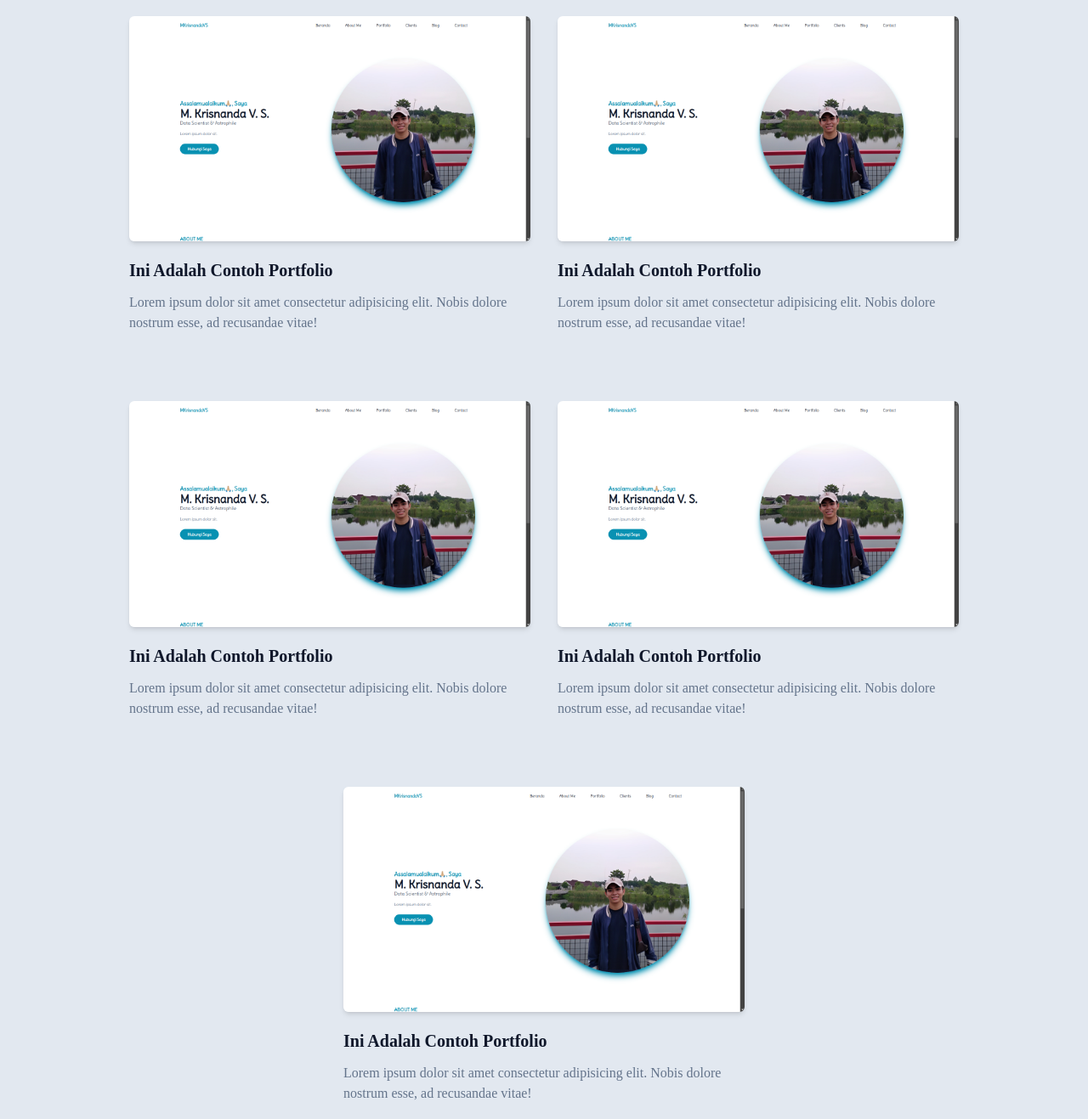
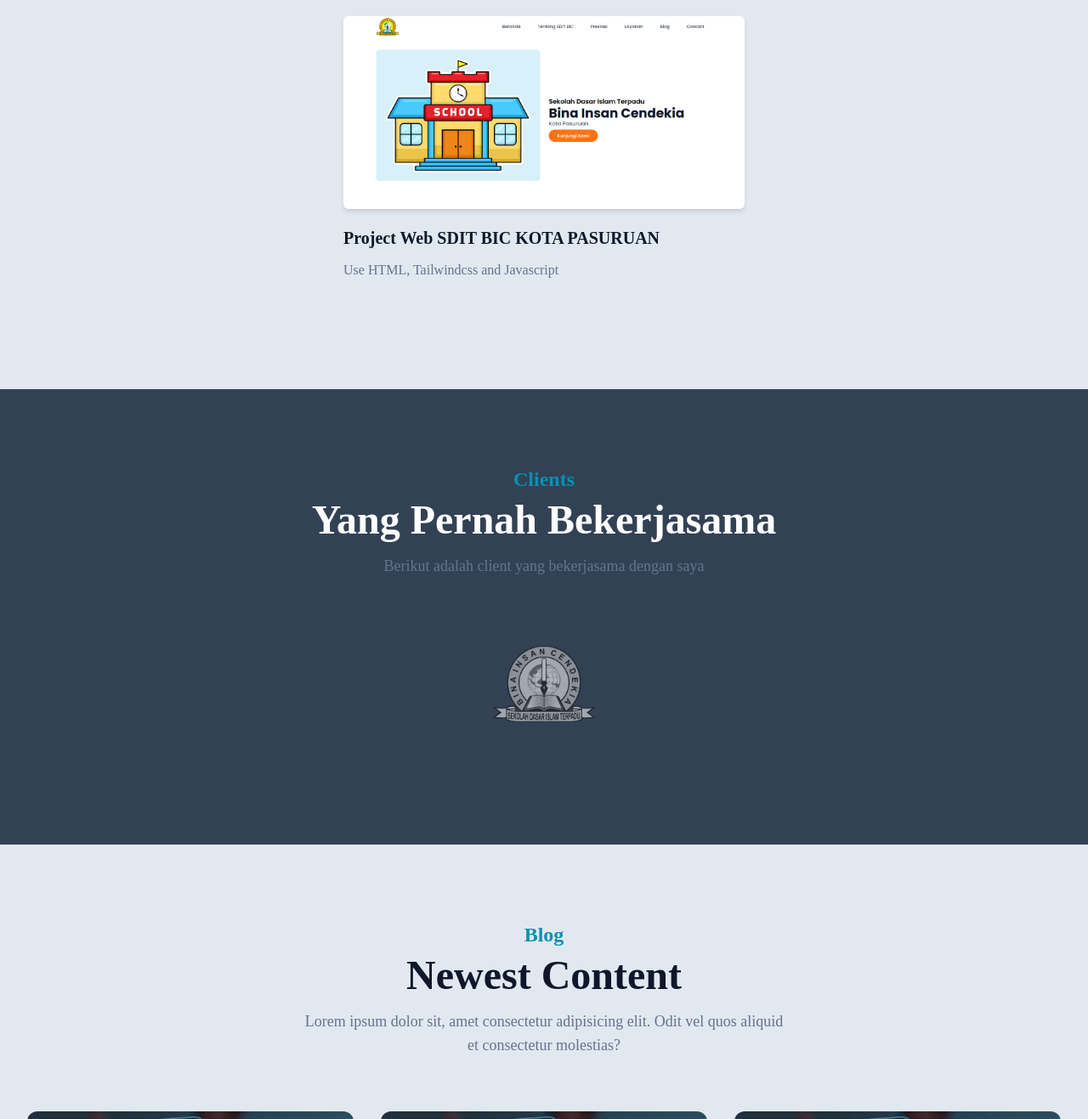
Before and after one commit to MKrisnandaVS/coba, a plain HTML site: page index.html in a window 1280 px wide. Shown: the part 1483-2800 px from the top of the page at 85% size. Drawn offline with nearby package versions, Linux system fonts and the light colour scheme; a web font is replaced by a local one.

Commit message:
alhamdulillah

```diff
--- a/index.html
+++ b/index.html
@@ -83,6 +83,7 @@
       }
     </script>
     <!-- Tittle -->
+    <link rel="icon" href="/img/coba.png" type="image/png" />
     <title>My-Portfolio</title>
   </head>
   <body>
@@ -93,9 +94,12 @@
       <div class="container">
         <div class="flex items-center justify-between relative">
           <div class="px-4">
-            <a href="#home" class="font-bold text-lg text-primary block py-6"
-              >MKrisnandaVS</a
-            >
+            <a href="#home" class="block pt-2 pb-2"
+              ><img
+                src="/img/coba.png"
+                alt=""
+                class="rounded-full w-12 h-12 object-cover"
+            /></a>
           </div>
           <div class="flex items-center px-4">
             <button
@@ -360,92 +364,21 @@
         >
           <div class="mb-12 p-4 md:w-1/2">
             <div class="rounded-md shadow-md overflow-hidden">
-              <img
-                src="/img/portfolio/Screenshot from 2025-01-01 15-35-39.png"
-                alt=""
-                width="w-full"
-              />
+              <a href="https://sditbicpaskot.netlify.app/" target="_blank">
+                <img
+                  src="/img/portfolio/bicproject.png"
+                  alt=""
+                  width="w-full"
+                />
+              </a>
             </div>
             <h3
               class="font-semibold text-dark text-xl mt-5 mb-3 dark:text-white"
             >
-              Ini Adalah Contoh Portfolio
+              Project Web SDIT BIC KOTA PASURUAN
             </h3>
             <p class="font-medium text-base text-secondary">
-              Lorem ipsum dolor sit amet consectetur adipisicing elit. Nobis
-              dolore nostrum esse, ad recusandae vitae!
-            </p>
-          </div>
-          <div class="mb-12 p-4 md:w-1/2">
-            <div class="rounded-md shadow-md overflow-hidden">
-              <img
-                src="/img/portfolio/Screenshot from 2025-01-01 15-35-39.png"
-                alt=""
-                width="w-full"
-              />
-            </div>
-            <h3
-              class="font-semibold text-dark text-xl mt-5 mb-3 dark:text-white"
-            >
-              Ini Adalah Contoh Portfolio
-            </h3>
-            <p class="font-medium text-base text-secondary">
-              Lorem ipsum dolor sit amet consectetur adipisicing elit. Nobis
-              dolore nostrum esse, ad recusandae vitae!
-            </p>
-          </div>
-          <div class="mb-12 p-4 md:w-1/2">
-            <div class="rounded-md shadow-md overflow-hidden">
-              <img
-                src="/img/portfolio/Screenshot from 2025-01-01 15-35-39.png"
-                alt=""
-                width="w-full"
-              />
-            </div>
-            <h3
-              class="font-semibold text-dark text-xl mt-5 mb-3 dark:text-white"
-            >
-              Ini Adalah Contoh Portfolio
-            </h3>
-            <p class="font-medium text-base text-secondary">
-              Lorem ipsum dolor sit amet consectetur adipisicing elit. Nobis
-              dolore nostrum esse, ad recusandae vitae!
-            </p>
-          </div>
-          <div class="mb-12 p-4 md:w-1/2">
-            <div class="rounded-md shadow-md overflow-hidden">
-              <img
-                src="/img/portfolio/Screenshot from 2025-01-01 15-35-39.png"
-                alt=""
-                width="w-full"
-              />
-            </div>
-            <h3
-              class="font-semibold text-dark text-xl mt-5 mb-3 dark:text-white"
-            >
-              Ini Adalah Contoh Portfolio
-            </h3>
-            <p class="font-medium text-base text-secondary">
-              Lorem ipsum dolor sit amet consectetur adipisicing elit. Nobis
-              dolore nostrum esse, ad recusandae vitae!
-            </p>
-          </div>
-          <div class="mb-12 p-4 md:w-1/2">
-            <div class="rounded-md shadow-md overflow-hidden">
-              <img
-                src="/img/portfolio/Screenshot from 2025-01-01 15-35-39.png"
-                alt=""
-                width="w-full"
-              />
-            </div>
-            <h3
-              class="font-semibold text-dark text-xl mt-5 mb-3 dark:text-white"
-            >
-              Ini Adalah Contoh Portfolio
-            </h3>
-            <p class="font-medium text-base text-secondary">
-              Lorem ipsum dolor sit amet consectetur adipisicing elit. Nobis
-              dolore nostrum esse, ad recusandae vitae!
+              Use HTML, Tailwindcss and Javascript
             </p>
           </div>
         </div>
@@ -467,8 +400,7 @@
               Yang Pernah Bekerjasama
             </h2>
             <p class="font-medium text-md text-secondary md:text-lg">
-              Lorem ipsum dolor sit, amet consectetur adipisicing elit. Odit vel
-              quos aliquid et consectetur molestias?
+              Berikut adalah client yang bekerjasama dengan saya
             </p>
           </div>
         </div>
@@ -481,38 +413,8 @@
               class="max-w-[120px] mx-4 py-4 md:grayscale md:hover:grayscale-0 md:transition md:duration-500 md:opacity-60 md:hover:opacity-100"
             >
               <img
-                src="/img/clients/arch-linux-svgrepo-com.svg"
+                src="/img/clients/bic.png"
                 alt="Arch Linux Logo"
-                class="w-full h-auto"
-              />
-            </a>
-            <a
-              href="#"
-              class="max-w-[120px] mx-4 py-4 md:grayscale md:hover:grayscale-0 md:transition md:duration-500 md:opacity-60 md:hover:opacity-100"
-            >
-              <img
-                src="/img/clients/debian-svgrepo-com.svg"
-                alt="Debian Logo"
-                class="w-full h-auto"
-              />
-            </a>
-            <a
-              href="#"
-              class="max-w-[120px] mx-4 py-4 md:grayscale md:hover:grayscale-0 md:transition md:duration-500 md:opacity-60 md:hover:opacity-100"
-            >
-              <img
-                src="/img/clients/shell-logo-svgrepo-com.svg"
-                alt="Shell Logo"
-                class="w-full h-auto"
-              />
-            </a>
-            <a
-              href="#"
-              class="max-w-[120px] mx-4 py-4 md:grayscale md:hover:grayscale-0 md:transition md:duration-500 md:opacity-60 md:hover:opacity-100"
-            >
-              <img
-                src="/img/clients/ubuntu-svgrepo-com.svg"
-                alt="Ubuntu Logo"
                 class="w-full h-auto"
               />
             </a>
```
Also changed, not shown: img/clients/bic.png (added), img/coba (1).png (added), img/coba.png (added), img/portfolio/bicproject.png (added).
